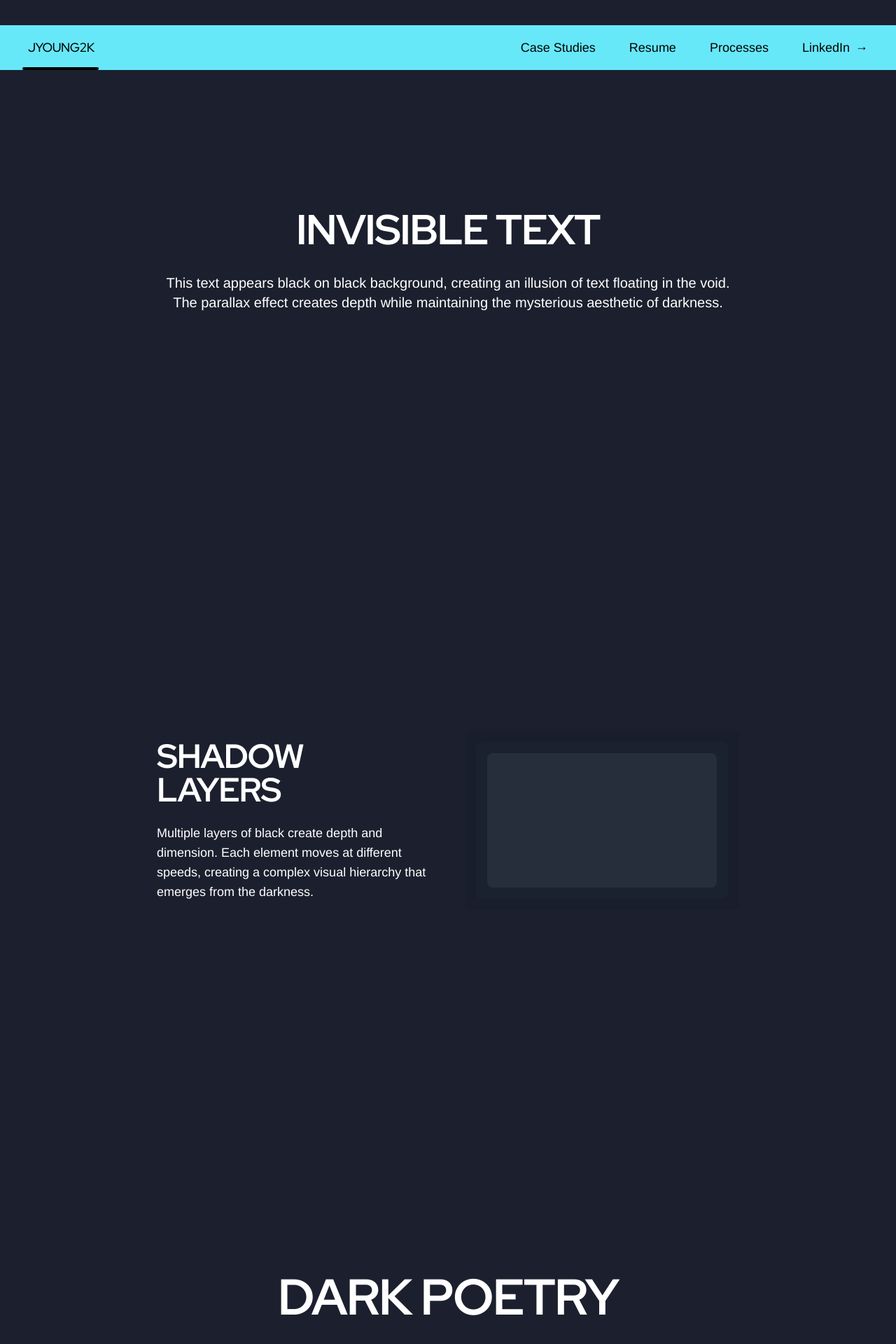
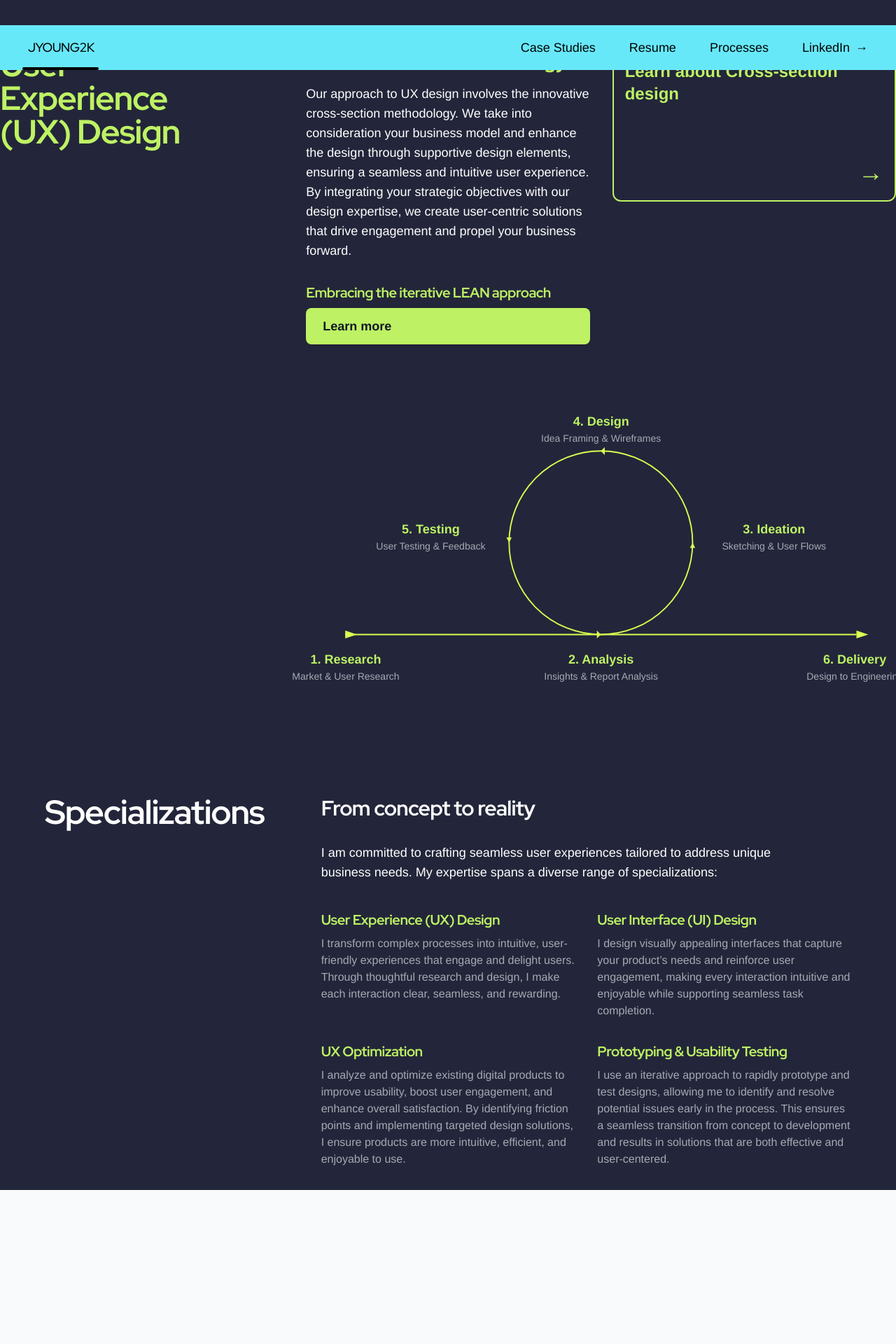
Before and after one commit to JamesYoungUX/jyoung2k_2025, a React (Vite) app: page / in a window 1280 px wide. Shown: the part 700-2620 px from the top of the page at 70% size. After the commit the page ends 2400 px from the top, so only its background shows below. Built offline with nearby package versions, Linux system fonts and the light colour scheme.

Commit message:
Refine Specializations section: first-person language, layout, and heading updates

```diff
--- a/src/pages/HomePage.tsx
+++ b/src/pages/HomePage.tsx
@@ -1,21 +1,11 @@
-import React, { useEffect, useState } from "react";
+import React from "react";
 
 const HomePage: React.FC = () => {
-  const [scrollY, setScrollY] = useState(0);
-
-  useEffect(() => {
-    const handleScroll = () => {
-      setScrollY(window.scrollY);
-    };
-
-    window.addEventListener("scroll", handleScroll);
-    return () => window.removeEventListener("scroll", handleScroll);
-  }, []);
 
   return (
-    <div className="min-h-screen text-white overflow-hidden" style={{ background: '#1c202e' }}>
+    <div className="min-h-screen text-white overflow-hidden" style={{ background: '#23263a' }}>
       {/* Hero Section */}
-      <div className="relative h-screen flex items-center justify-center z-0 sticky top-0">
+      <div className="relative h-screen flex items-center justify-center z-0 bg-[#23263a]">
         {/* Main Content */}
         <div className="relative z-10 px-4 w-full max-w-5xl">
           <div className="text-left">
@@ -35,106 +25,140 @@
       </div>
 
       {/* Content Sections */}
-      <div className="relative z-10 -mt-32" style={{ background: '#1c202e' }}>
-        {/* Section 1 */}
-        <div className="min-h-screen flex items-center justify-center relative">
-          <div className="absolute inset-0" style={{ background: '#1c202e' }} />
-
-          <div className="relative z-10 max-w-4xl mx-auto px-8 text-center">
-            <h2 className="text-4xl md:text-6xl font-bold mb-8 text-white">
-              INVISIBLE TEXT
-            </h2>
-            <p className="text-lg md:text-xl text-white leading-loose">
-              This text appears black on black background, creating an illusion
-              of text floating in the void. The parallax effect creates depth
-              while maintaining the mysterious aesthetic of darkness.
-            </p>
-          </div>
-        </div>
-
-        {/* Section 2 */}
-        <div className="min-h-screen flex items-center justify-center relative">
-          <div className="absolute inset-0" style={{ background: '#1c202e' }} />
-
-          <div className="relative z-10 max-w-4xl mx-auto px-8">
-            <div className="grid md:grid-cols-2 gap-12 items-center">
-              <div>
-                <h3 className="text-3xl md:text-5xl font-bold mb-6 text-white">
-                  SHADOW LAYERS
+      <div className="relative z-10 -mt-32" style={{ background: '#23263a' }}>
+        {/* Section 1: UX Design */}
+        <div className="min-h-screen flex items-center justify-center relative py-12 sm:py-16 md:py-24">
+          <div className="absolute inset-0 bg-[#23263a]" />
+          <div className="relative z-10 w-full max-w-7xl px-0 mx-auto">
+            <div className="grid grid-cols-1 md:grid-cols-3 gap-8 items-start content-start">
+              {/* Left: Large vertical heading */}
+              <div className="flex flex-col items-start md:max-w-xs">
+                <h2 className="text-3xl md:text-4xl lg:text-5xl font-bold text-lime-300 leading-tight">
+                  User<br/>Experience<br/>(UX) Design
+                </h2>
+              </div>
+              {/* Center: Main content */}
+              <div className="flex flex-col">
+                <h2 className="text-2xl md:text-3xl font-bold text-lime-300 mb-4">
+                  Cross-section methodology
+                </h2>
+                <p className="text-base md:text-lg text-white mb-8">
+                  Our approach to UX design involves the innovative cross-section methodology. We take into consideration your business model and enhance the design through supportive design elements, ensuring a seamless and intuitive user experience. By integrating your strategic objectives with our design expertise, we create user-centric solutions that drive engagement and propel your business forward.
+                </p>
+                <h3 className="text-xl font-bold text-lime-300 mb-2">
+                  Embracing the iterative LEAN approach
                 </h3>
-                <p className="text-base md:text-lg text-white leading-relaxed">
-                  Multiple layers of black create depth and dimension. Each
-                  element moves at different speeds, creating a complex visual
-                  hierarchy that emerges from the darkness.
-                </p>
+                <a
+                  href="#"
+                  className="inline-block px-6 py-3 rounded-lg bg-lime-300 text-gray-900 font-bold text-lg shadow hover:bg-lime-200 transition mb-8"
+                >
+                  Learn more
+                </a>
               </div>
-
-              <div className="relative h-64">
-                <div className="absolute inset-0 bg-gray-900 rounded-lg opacity-20" />
-                <div className="absolute inset-4 bg-gray-800 rounded-lg opacity-30" />
-                <div className="absolute inset-8 bg-gray-700 rounded-lg opacity-40" />
+              {/* Right: Large outlined button */}
+              <div className="flex flex-col w-full items-start">
+                <a
+                  href="/cross-section-design"
+                  className="w-full border-2 border-lime-300 rounded-xl px-4 py-4 text-2xl font-bold text-lime-300 flex flex-col items-start justify-between hover:bg-lime-100/10 transition min-h-[220px] relative"
+                >
+                  <span className="absolute top-4 left-4 text-left">Learn about Cross-section design</span>
+                  <span className="arrow text-4xl absolute bottom-4 right-4">→</span>
+                </a>
+              </div>
+              {/* iterative approach Diagram */}
+              <div className="col-span-1 md:col-start-2 md:col-span-2 w-full flex flex-col items-center justify-center mt-0 mb-8">
+                <div className="relative w-full max-w-5xl h-[420px] md:h-[420px] sm:h-[320px] xs:h-[220px] mx-auto">
+                  {/* SVG for circle and horizontal line */}
+                  <svg viewBox="0 0 900 400" fill="none" className="absolute left-0 top-0 w-full h-full">
+                    {/* Horizontal line with arrows */}
+                    <line x1="60" y1="350" x2="840" y2="350" stroke="#D9FF50" strokeWidth="2" />
+                    {/* Main circle - moved up so its bottom just touches the line */}
+                    <circle cx="450" cy="210" r="140" stroke="#D9FF50" strokeWidth="2" />
+                    {/* Left arrowhead on line */}
+                    <polygon points="60,344 60,356 78,350" fill="#D9FF50" />
+                    {/* Right arrowhead on line (fixed direction) */}
+                    <polygon points="840,344 840,356 858,350" fill="#D9FF50" />
+                    {/* Arrowheads on the circle (responsive) */}
+                    {/* 0° (right, 3. Ideation) - Upward, tangent and larger */}
+                    <polygon points="590,210 586,218 594,218" fill="#D9FF50" />
+                    {/* 90° (bottom, 2. Analysis) - Left, tangent and larger */}
+                    <polygon points="450,350 444,344 444,356" fill="#D9FF50" />
+                    {/* 180° (left, 5. Testing) - Downward, tangent and larger */}
+                    <polygon points="310,210 306,202 314,202" fill="#D9FF50" />
+                    {/* 270° (top, 4. Design) - Right, tangent and larger */}
+                    <polygon points="450,70 456,64 456,76" fill="#D9FF50" />
+                  </svg>
+                  {/* Step labels/descriptions - absolutely positioned */}
+                  {/* 1. Research (left, moved below the line) */}
+                  <div className="absolute left-[-20px] bottom-8 md:bottom-0 text-center">
+                    <div className="font-bold text-lime-300 text-lg">1. Research</div>
+                    <div className="text-sm" style={{ color: 'rgb(165, 169, 179)' }}>Market & User Research</div>
+                  </div>
+                  {/* 2. Analysis (bottom center, just below the line, centered and even) */}
+                  <div className="absolute left-1/2 bottom-8 md:bottom-0 -translate-x-1/2 text-center">
+                    <div className="font-bold text-lime-300 text-lg">2. Analysis</div>
+                    <div className="text-sm" style={{ color: 'rgb(165, 169, 179)' }}>Insights & Report Analysis</div>
+                  </div>
+                  {/* 6. Delivery (right, moved further right below the line) */}
+                  <div className="absolute right-[-10px] bottom-8 md:bottom-0 text-center">
+                    <div className="font-bold text-lime-300 text-lg">6. Delivery</div>
+                    <div className="text-sm" style={{ color: 'rgb(165, 169, 179)' }}>Design to Engineering</div>
+                  </div>
+                  {/* 4. Design (top center, moved down) */}
+                  <div className="absolute left-1/2 sm:top-8 top-20 -translate-x-1/2 text-center">
+                    <div className="font-bold text-lime-300 text-lg">4. Design</div>
+                    <div className="text-sm" style={{ color: 'rgb(165, 169, 179)' }}>Idea Framing & Wireframes</div>
+                  </div>
+                  {/* 5. Testing (left center, moved further left) */}
+                  <div className="absolute sm:left-[100px] left-0 top-1/2 -translate-y-1/2 text-center break-words w-auto xs:w-24">
+                    <div className="font-bold text-lime-300 text-lg">5. Testing</div>
+                    <div className="text-sm" style={{ color: 'rgb(165, 169, 179)' }}>User Testing & Feedback</div>
+                  </div>
+                  {/* 3. Ideation (right center, moved further right) */}
+                  <div className="absolute sm:right-[100px] right-0 top-1/2 -translate-y-1/2 text-center break-words w-auto xs:w-24">
+                    <div className="font-bold text-lime-300 text-lg">3. Ideation</div>
+                    <div className="text-sm" style={{ color: 'rgb(165, 169, 179)' }}>Sketching & User Flows</div>
+                  </div>
+                </div>
               </div>
             </div>
           </div>
         </div>
-
-        {/* Section 3 */}
-        <div className="min-h-screen flex items-center justify-center relative" style={{ background: '#1c202e' }}>
-          <div className="relative z-10 max-w-6xl mx-auto px-8 text-center">
-            <h2 className="text-5xl md:text-7xl font-bold mb-12 text-white">
-              DARK POETRY
-            </h2>
-
-            <div className="grid md:grid-cols-3 gap-8">
-              {[
-                {
-                  title: "VOID",
-                  text: "In the space between spaces, where light fears to tread, darkness whispers secrets only shadows understand.",
-                },
-                {
-                  title: "DEPTH",
-                  text: "Layer upon layer of black, each one deeper than the last, creating infinity within finite bounds.",
-                },
-                {
-                  title: "MYSTERY",
-                  text: "What cannot be seen becomes more powerful than what can, invisible text speaking volumes in silence.",
-                },
-              ].map((item, index) => (
-                <div key={index} className="p-8 rounded-lg" style={{ background: 'rgba(28, 32, 46, 0.8)' }}>
-                  <h3 className="text-2xl font-bold mb-4 text-white">
-                    {item.title}
-                  </h3>
-                  <p className="text-white leading-relaxed">{item.text}</p>
+      </div>
+      {/* Services Section */}
+      <section className="w-full bg-[#23263a] py-8 px-4 mt-0">
+        <div className="max-w-6xl mx-auto">
+          <div className="grid grid-cols-1 md:grid-cols-3 gap-8 items-start">
+            {/* Left: Services heading */}
+            <div className="flex flex-col items-start md:items-start md:justify-start">
+              <h2 className="text-3xl md:text-4xl lg:text-5xl font-bold text-white mb-4">Specializations</h2>
+            </div>
+            {/* Right: Services content */}
+            <div className="md:col-span-2 flex flex-col">
+              <h3 className="text-2xl md:text-3xl font-bold text-white mb-8">From concept to reality</h3>
+              <p className="text-base md:text-lg text-white mb-10 max-w-2xl">I am committed to crafting seamless user experiences tailored to address unique business needs. My expertise spans a diverse range of specializations:</p>
+              <div className="grid gap-8 md:grid-cols-2">
+                <div>
+                  <h4 className="text-lime-300 text-xl font-bold mb-2">User Experience (UX) Design</h4>
+                  <p className="text-base text-[rgb(165,169,179)]">I transform complex processes into intuitive, user-friendly experiences that engage and delight users. Through thoughtful research and design, I make each interaction clear, seamless, and rewarding.</p>
                 </div>
-              ))}
+                <div>
+                  <h4 className="text-lime-300 text-xl font-bold mb-2">User Interface (UI) Design</h4>
+                  <p className="text-base text-[rgb(165,169,179)]">I design visually appealing interfaces that capture your product’s needs and reinforce user engagement, making every interaction intuitive and enjoyable while supporting seamless task completion.</p>
+                </div>
+                <div>
+                  <h4 className="text-lime-300 text-xl font-bold mb-2">UX Optimization</h4>
+                  <p className="text-base text-[rgb(165,169,179)]">I analyze and optimize existing digital products to improve usability, boost user engagement, and enhance overall satisfaction. By identifying friction points and implementing targeted design solutions, I ensure products are more intuitive, efficient, and enjoyable to use.</p>
+                </div>
+                <div>
+                  <h4 className="text-lime-300 text-xl font-bold mb-2">Prototyping & Usability Testing</h4>
+                  <p className="text-base text-[rgb(165,169,179)]">I use an iterative approach to rapidly prototype and test designs, allowing me to identify and resolve potential issues early in the process. This ensures a seamless transition from concept to development and results in solutions that are both effective and user-centered.</p>
+                </div>
+              </div>
             </div>
           </div>
         </div>
-
-        {/* Final Section */}
-        <div className="min-h-screen flex items-center justify-center relative" style={{ background: '#1c202e' }}>
-          <div className="relative z-10 text-center px-4">
-            <h1
-              className="text-8xl md:text-9xl font-bold text-white mb-8"
-              style={{
-                transform: `translateY(${(scrollY - 3200) * 0.4}px) scale(${1 + Math.max(0, (scrollY - 3200) * 0.0001)})`,
-                opacity: Math.max(0, Math.min(1, (scrollY - 3000) / 400)),
-              }}
-            >
-              END
-            </h1>
-            <p
-              className="text-xl text-white max-w-2xl mx-auto"
-              style={{
-                transform: `translateY(${(scrollY - 3200) * 0.2}px)`,
-                opacity: Math.max(0, Math.min(1, (scrollY - 3200) / 400)),
-              }}
-            >
-              Where darkness meets darkness, the journey completes its circle
-            </p>
-          </div>
-        </div>
-      </div>
+      </section>
     </div>
   );
 };
```
